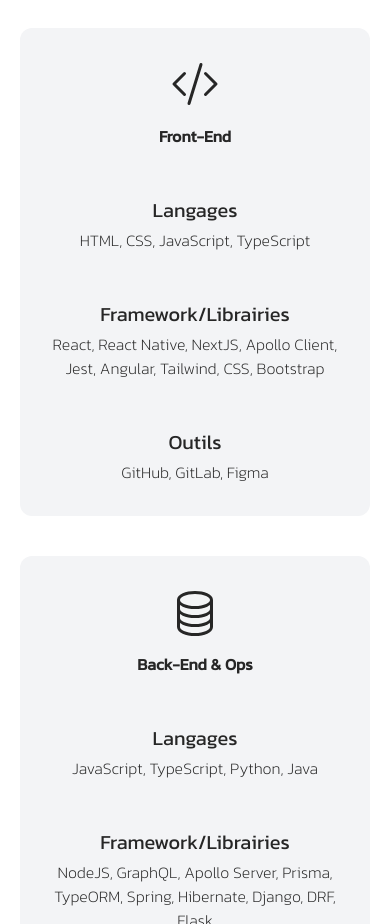
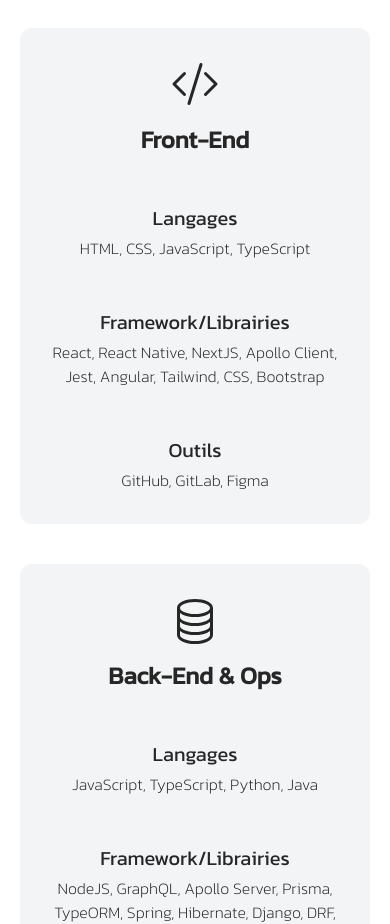
Before and after one commit to VianneyAccart/NextJS-Portfolio, a Next.js app: page / in a window 390 px wide. Shown: the part 1500-2424 px from the top of the page. Built offline with nearby package versions, Linux system fonts and the light colour scheme.

Commit message:
Change h3 style

```diff
--- a/src/styles/globals.css
+++ b/src/styles/globals.css
@@ -23,7 +23,7 @@
     @apply text-4xl md:text-6xl font-bold;
   }
   h3 {
-    @apply text-center md:text-2xl font-bold;
+    @apply text-center text-2xl font-bold;
   }
 }
 
```
